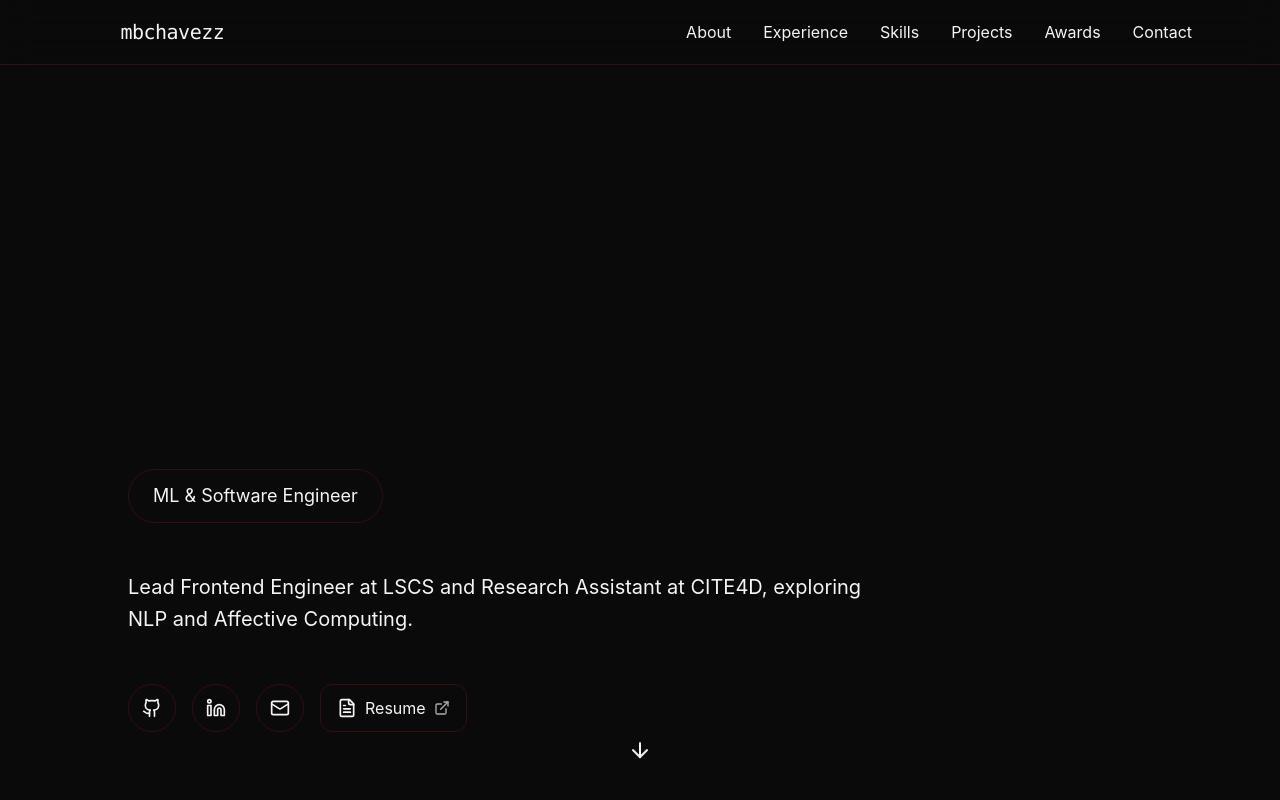
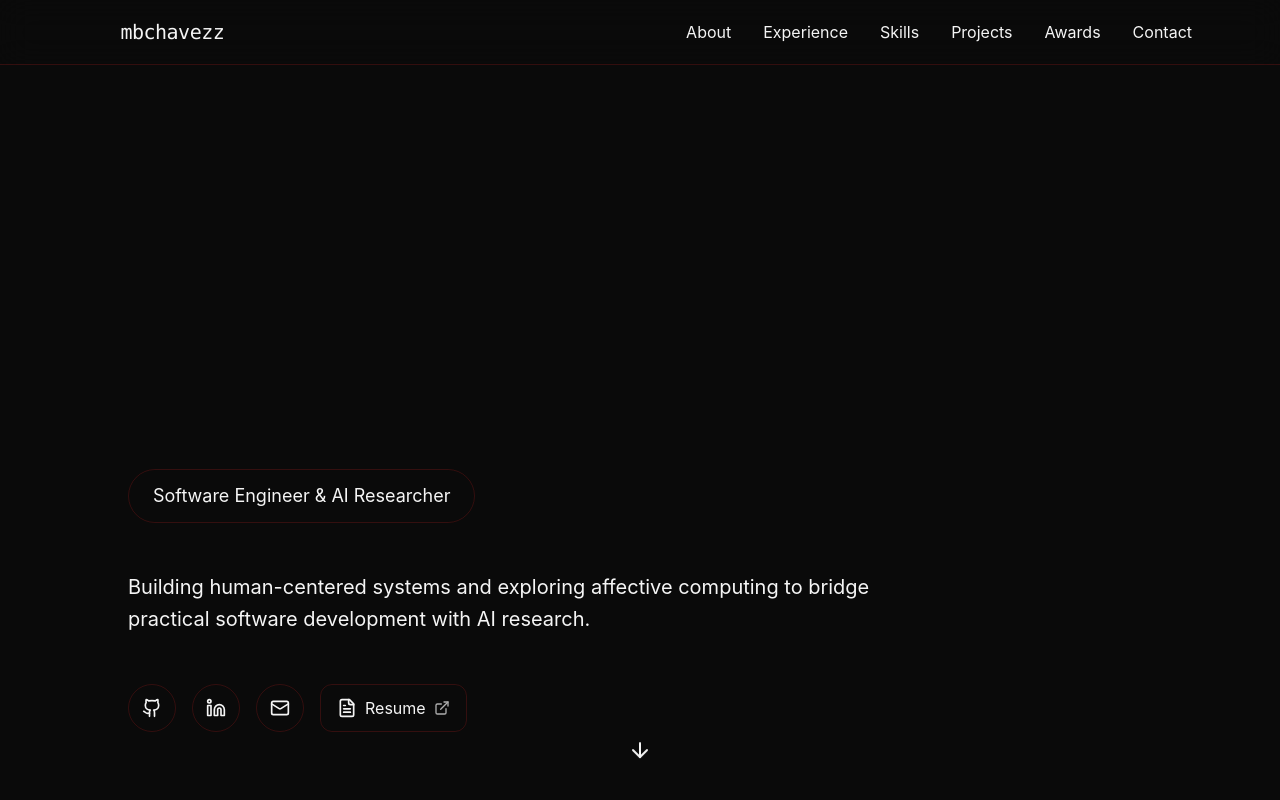
Before and after one commit to mbchavez27/mbchavezzportfolio, a React (Vite) app: page / in a window 1280 px wide. Shown: the top 800 px of the page. Built offline with nearby package versions, Linux system fonts and the light colour scheme.

Commit message:
feat: fixed

```diff
--- a/src/app/components/Hero.tsx
+++ b/src/app/components/Hero.tsx
@@ -19,13 +19,13 @@ export function Hero() {
             </span>
           </h1>
           <span className="inline-block px-6 py-3 bg-primary/10 text-primary rounded-full text-base md:text-lg border border-primary/20">
-            ML & Software Engineer
+            Software Engineer & AI Researcher
           </span>
         </div>
 
         <p className="text-lg md:text-xl text-muted-foreground mb-12 max-w-3xl leading-relaxed">
-          Lead Frontend Engineer at LSCS and Research Assistant at CITE4D,
-          exploring NLP and Affective Computing.
+          Building human-centered systems and exploring affective computing to
+          bridge practical software development with AI research.
         </p>
 
         <div className="flex gap-4">
```
